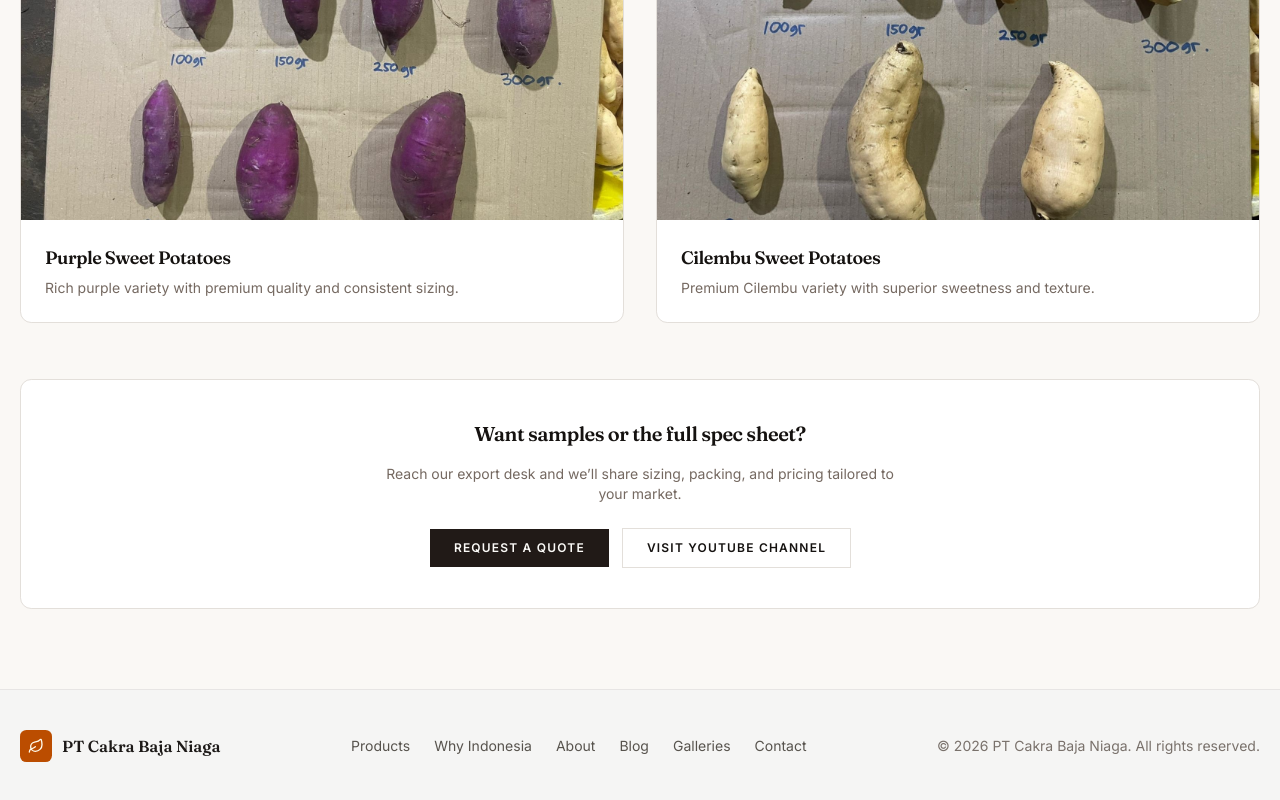
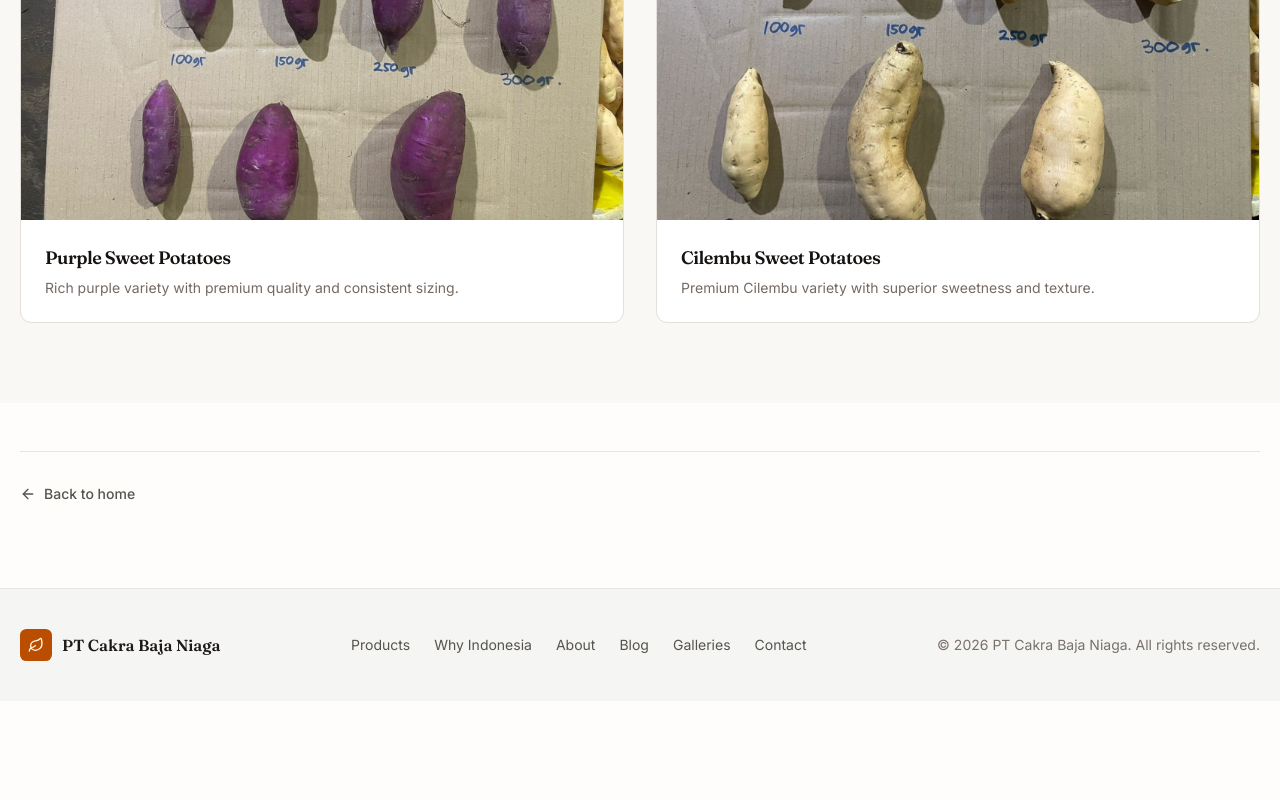
Before and after one commit to Rydhlnst/cakrabajaniaga, a Next.js app: page /galleries in a window 1280 px wide. Shown: the part 1310-2110 px from the top of the page. After the commit the page ends 2011 px from the top, so only its background shows below. Built offline with nearby package versions, Linux system fonts and the light colour scheme.

Commit message:
feat: remove quote CTA from galleries, add Back to home on blog and galleries

```diff
--- a/app/blog/[slug]/page.tsx
+++ b/app/blog/[slug]/page.tsx
@@ -143,6 +143,18 @@ export default async function ArticlePage({
           </div>
         </section>
       ) : null}
+
+      <div className="container-page pb-16 pt-8 sm:pb-20 sm:pt-12">
+        <div className="border-t border-stone-200 pt-8">
+          <Link
+            href="/"
+            className="inline-flex items-center gap-2 text-sm font-medium text-stone-600 transition hover:text-stone-900"
+          >
+            <ArrowLeftIcon className="h-4 w-4" />
+            Back to home
+          </Link>
+        </div>
+      </div>
     </article>
   );
 }
--- a/app/blog/page.tsx
+++ b/app/blog/page.tsx
@@ -1,7 +1,7 @@
 import type { Metadata } from "next";
 import Image from "next/image";
 import Link from "next/link";
-import { ArrowRightIcon } from "lucide-react";
+import { ArrowLeftIcon, ArrowRightIcon } from "lucide-react";
 
 import { formatDate, getPagedArticles, readingTime } from "@/lib/articles";
 import { ArticleCard } from "@/components/article-card";
@@ -96,6 +96,16 @@ export default async function BlogPage({
         </div>
 
         <BlogPagination page={current} totalPages={totalPages} />
+
+        <div className="mt-12 border-t border-stone-200 pt-8">
+          <Link
+            href="/"
+            className="inline-flex items-center gap-2 text-sm font-medium text-stone-600 transition hover:text-stone-900"
+          >
+            <ArrowLeftIcon className="h-4 w-4" />
+            Back to home
+          </Link>
+        </div>
       </div>
     </>
   );
--- a/app/galleries/page.tsx
+++ b/app/galleries/page.tsx
@@ -1,7 +1,7 @@
 import type { Metadata } from "next";
 import Image from "next/image";
 import Link from "next/link";
-import { PlayCircleIcon } from "lucide-react";
+import { ArrowLeftIcon, PlayCircleIcon } from "lucide-react";
 
 import { galleryVideos, sizingImages, site } from "@/lib/site";
 import { cn } from "@/lib/utils";
@@ -98,31 +98,20 @@ export default function GalleriesPage() {
               </figure>
             ))}
           </div>
-
-          <div className="mt-14 flex flex-col items-center gap-4 rounded-xl border border-border bg-card p-10 text-center">
-            <h3 className="font-heading text-xl font-semibold tracking-tight">
-              Want samples or the full spec sheet?
-            </h3>
-            <p className="max-w-lg text-sm text-muted-foreground">
-              Reach our export desk and we&rsquo;ll share sizing, packing, and pricing
-              tailored to your market.
-            </p>
-            <div className="mt-2 flex flex-wrap justify-center gap-3">
-              <Link href="/#quote" className={cn(buttonVariants({ size: "default" }))}>
-                Request a Quote
-              </Link>
-              <a
-                href={site.youtube}
-                target="_blank"
-                rel="noopener noreferrer"
-                className={cn(buttonVariants({ variant: "outline", size: "default" }))}
-              >
-                Visit YouTube Channel
-              </a>
-            </div>
-          </div>
         </div>
       </section>
+
+      <div className="container-page pb-16 pt-8 sm:pb-20 sm:pt-12">
+        <div className="border-t border-stone-200 pt-8">
+          <Link
+            href="/"
+            className="inline-flex items-center gap-2 text-sm font-medium text-stone-600 transition hover:text-stone-900"
+          >
+            <ArrowLeftIcon className="h-4 w-4" />
+            Back to home
+          </Link>
+        </div>
+      </div>
     </>
   );
 }
```
